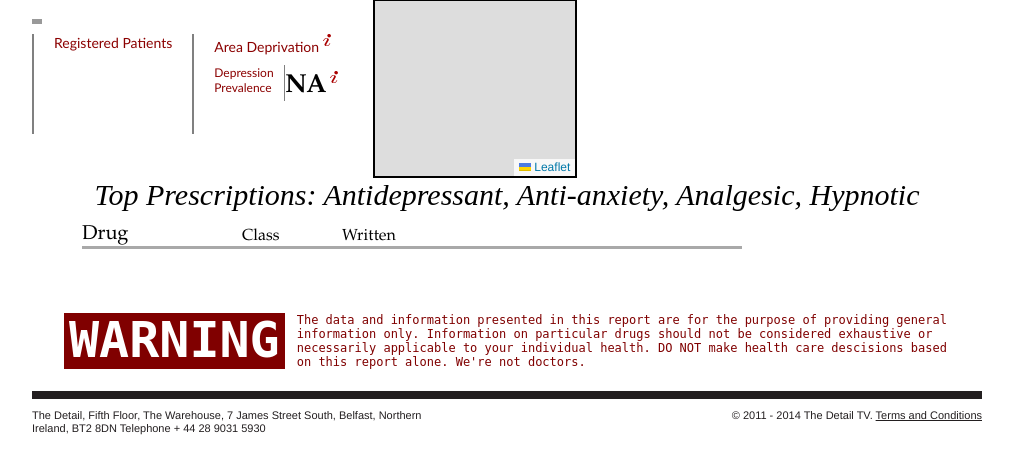
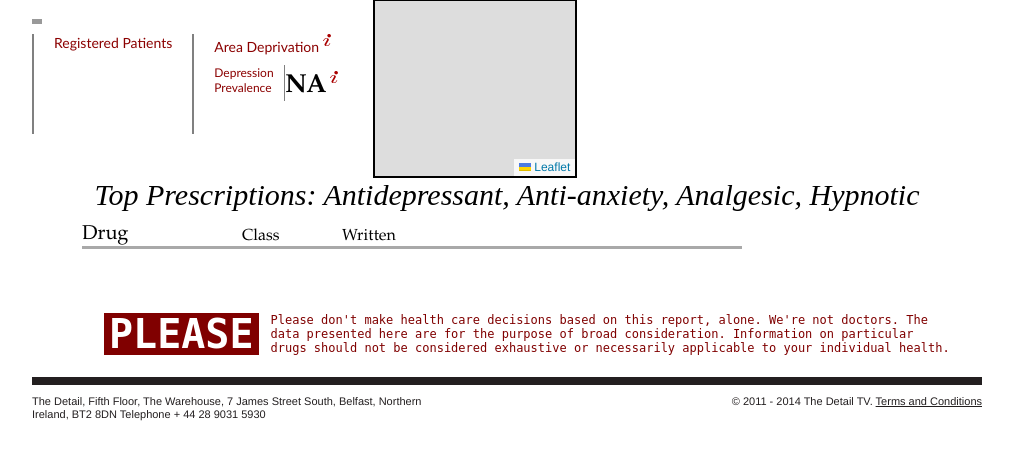
Before and after one commit to hobbes7878/nir-prescription-app, a Django app: template prescript/templates/rx/gp.html in a window 1280 px wide. Shown: the part 51-525 px from the top of the page, without its empty margins (133-1146 px from the left). Run offline with Django 3.2, Linux system fonts and the light colour scheme; the template is opened without the code that fills it, so the values that code supplies are empty; some libraries are stand-ins or nearby versions.

Commit message:
1-30-13 plot3

```diff
--- a/prescript/static/rx/css/template.css
+++ b/prescript/static/rx/css/template.css
@@ -400,10 +400,11 @@ svg:not(:root) { overflow: hidden }
 
 
 #warning{
+  width:850px;
   float:left;
   clear:both;
-  margin:20px 20px 20px;
-  padding:0px 10px;
+  margin:20px 50px 20px;
+  padding:0px 20px;
   color:#800000;
   font-family: monospace;
   font-size: 12px;
@@ -413,14 +414,13 @@ svg:not(:root) { overflow: hidden }
   vertical-align:middle;
 }
 
-.warn_head{
+td.warn_head{
   background-color: #800000;
   font-family: monospace;
   color:white;
-  font-size: 50px;
+  font-size: 40px;
   font-weight: bold;
-  width: 210px;
+  width: 100px;
   padding:5px;
   line-height: 75%;
-
 }
--- a/prescript/templates/rx/base.html
+++ b/prescript/templates/rx/base.html
@@ -140,8 +140,8 @@
 <div id="warning">
 <table>
 	<tr>
-	<td class="warn_head">WARNING</td>
-	<td valign="middle">The data and information presented in this report are for the purpose of providing general information only. Information on particular drugs should not be considered exhaustive or necessarily applicable to your individual health. DO NOT make health care descisions based on this report alone. We're not doctors.</td>
+	<td class="warn_head">PLEASE</td>
+	<td>Please don't make health care decisions based on this report, alone. We're not doctors. The data presented here are for the purpose of broad consideration. Information on particular drugs should not be considered exhaustive or necessarily applicable to your individual health.</td>
 	</tr>
 </table>
 </div>
```
